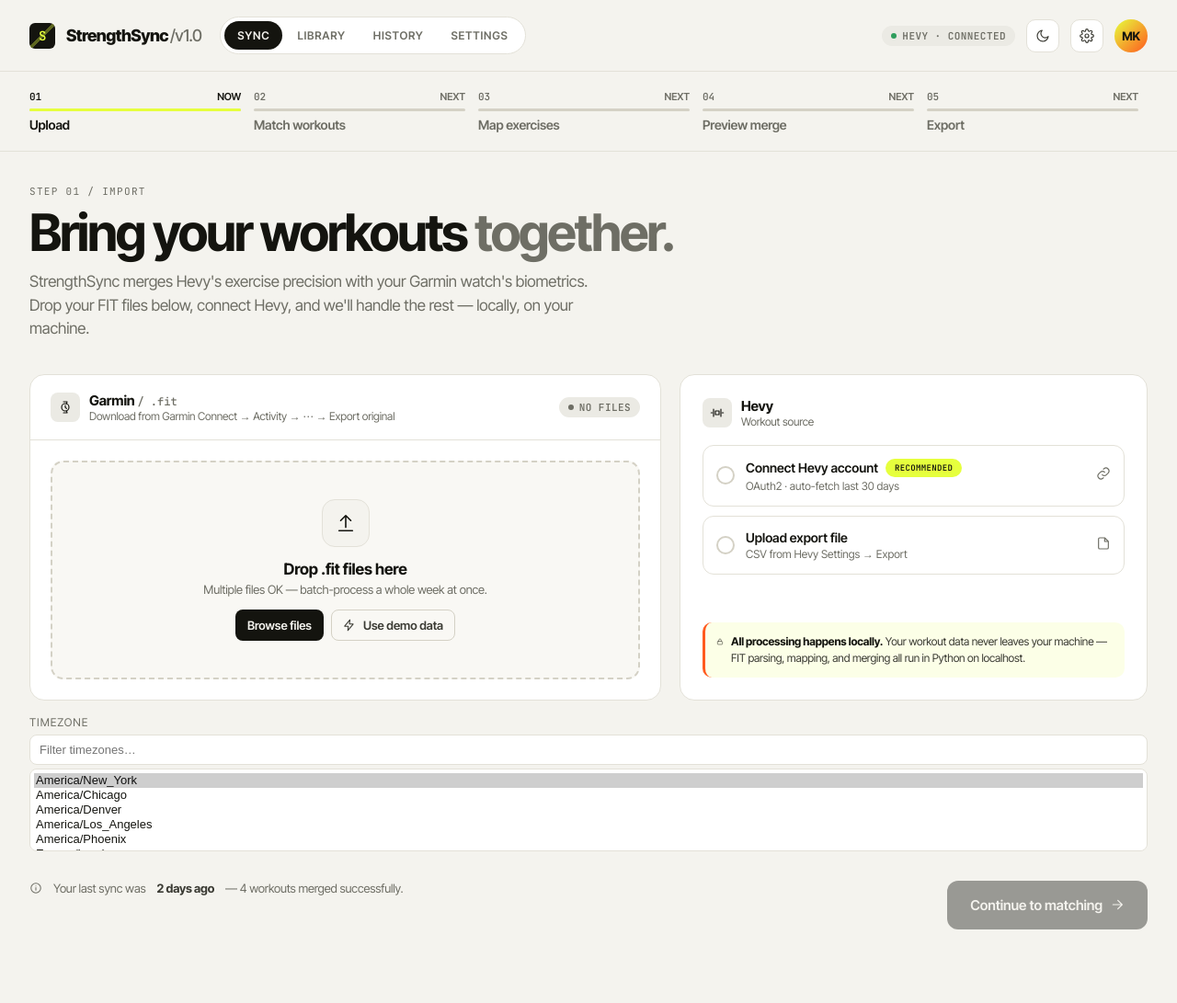
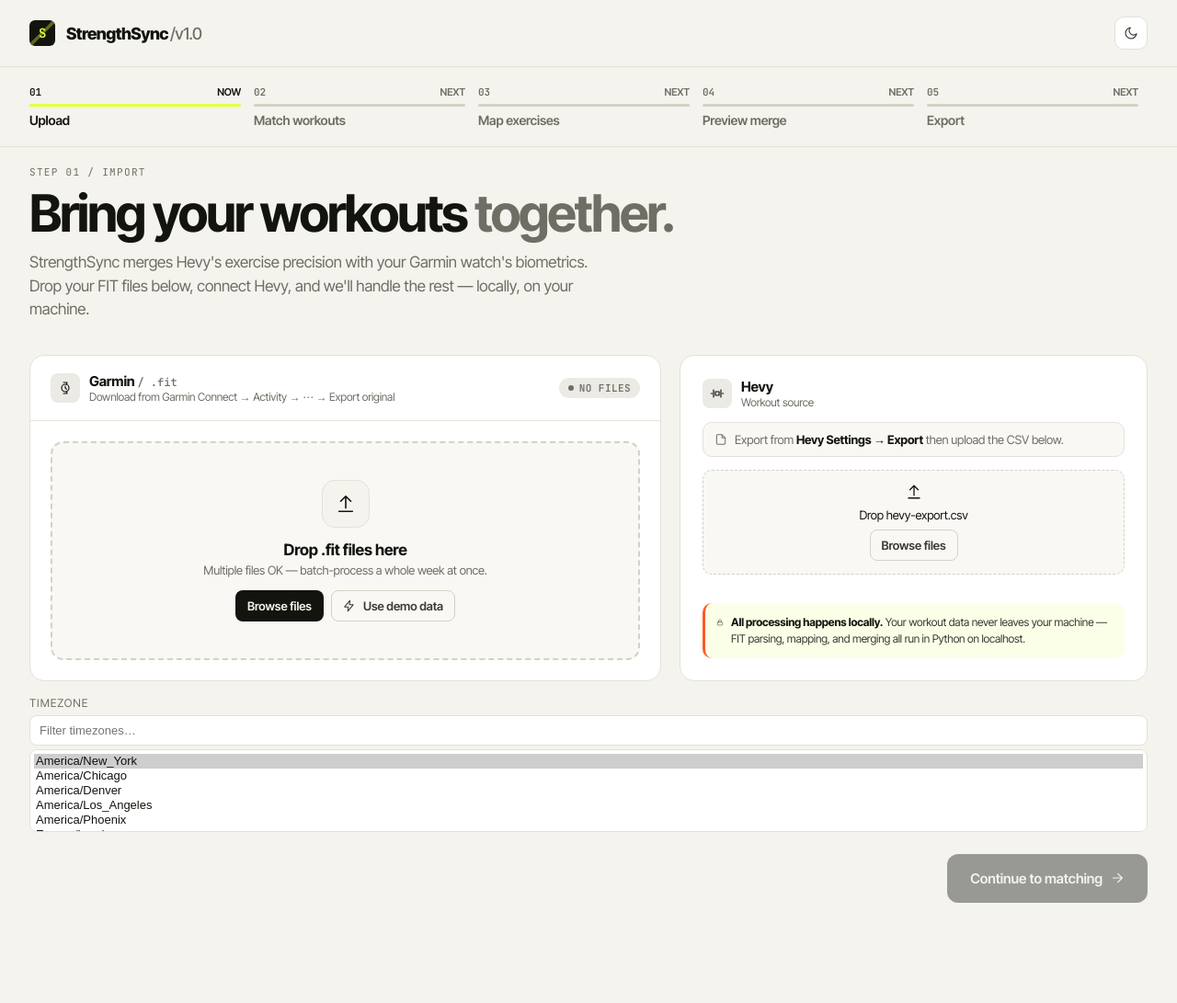
Before and after one commit to Exclad/StrengthSync, a Flask app: page / in a window 1280 px wide. Shown: the whole page at 92% size. After the commit the page ends 982 px from the top, so only its background shows below. Run offline with Flask 3, Linux system fonts and the light colour scheme; some libraries are stand-ins or nearby versions.

Commit message:
fix(05-04): UI cleanup — strip non-implemented features, tighten spacing
- shell.jsx: remove Library/History/Settings nav, HEVY·CONNECTED chip,
  Settings icon, MK avatar — only Sync exists
- screen_upload.jsx: remove OAuth2 Hevy connect option and fake signed-in
  account block; replace with simple CSV upload only; remove fake "last sync"
  stat; add timezone confirmation chip on selection; fix canContinue to
  check hevyFile instead of hevyMode; remove unused HevyOption component
- screen_match.jsx: reduce h-display from 44→32px, remove h-sub, shrink
  header to one compact row — eliminates giant top padding on step 2
- screen_preview.jsx: remove non-functional Before/Merged/Diff tabs and
  unused tab state; compact header to 32px h-display
- index.html CSS: reduce main padding-top 36→20px, bottom 80→60px

Co-Authored-By: Claude Sonnet 4.6 <noreply@anthropic.com>

```diff
--- a/static/src/screen_match.jsx
+++ b/static/src/screen_match.jsx
@@ -48,17 +48,14 @@ function ScreenMatch({ onNext, onBack, state, update }) {
 
   return (
     <div>
-      <div className="row" style={{ justifyContent: "space-between", alignItems: "flex-end" }}>
+      <div className="row" style={{ justifyContent: "space-between", alignItems: "center", marginBottom: 16 }}>
         <div>
-          <p className="h-eyebrow">STEP 02 / TIME-BASED MATCHING</p>
-          <h1 className="h-display" style={{ fontSize: 44 }}>
+          <p className="h-eyebrow" style={{ marginBottom: 4 }}>STEP 02 / TIME-BASED MATCHING</p>
+          <h1 className="h-display" style={{ fontSize: 32, margin: 0 }}>
             {loading ? <>Matching workouts&hellip;</> : matched ? <>We found <em>a match.</em></> : <><em>No match found.</em></>}
           </h1>
-          <p className="h-sub">Auto-matched by start-time proximity (±30 minute window). Pick manually if anything looks off.</p>
         </div>
-        <div className="row" style={{ gap: 8 }}>
-          <span className="chip neutral"><IconClock size={11}/> TOLERANCE · 30 MIN</span>
-        </div>
+        <span className="chip neutral"><IconClock size={11}/> TOLERANCE · 30 MIN</span>
       </div>
 
       {/* Error banner */}
--- a/static/src/screen_preview.jsx
+++ b/static/src/screen_preview.jsx
@@ -1,6 +1,5 @@
 // Screen 4 — Preview merge with HR chart + set timeline
 function ScreenPreview({ onNext, onBack, state }) {
-  const [tab, setTab] = useState("merged");
   const [preview, setPreview] = useState(null);
   const [previewError, setPreviewError] = useState(null);
   const [loading, setLoading] = useState(true);
@@ -23,19 +22,10 @@ function ScreenPreview({ onNext, onBack, state }) {
 
   return (
     <div>
-      <div className="row" style={{ justifyContent: "space-between", alignItems: "flex-end" }}>
-        <div>
-          <p className="h-eyebrow">STEP 04 / PREVIEW</p>
-          <h1 className="h-display" style={{ fontSize: 44 }}>Everything <em>checks out.</em></h1>
-          <p className="h-sub">All Garmin biometrics preserved. Hevy exercise data layered on top. Review below — nothing is written until you export.</p>
-        </div>
-        <div className="row" style={{ gap: 8 }}>
-          <div className="nav-pill">
-            <button onClick={() => setTab("before")} style={tab === "before" ? { background: "var(--ink)", color: "var(--bg)" } : {}}>Before</button>
-            <button onClick={() => setTab("merged")} style={tab === "merged" ? { background: "var(--ink)", color: "var(--bg)" } : {}}>Merged</button>
-            <button onClick={() => setTab("diff")} style={tab === "diff" ? { background: "var(--ink)", color: "var(--bg)" } : {}}>Diff</button>
-          </div>
-        </div>
+      <div style={{ marginBottom: 16 }}>
+        <p className="h-eyebrow" style={{ marginBottom: 4 }}>STEP 04 / PREVIEW</p>
+        <h1 className="h-display" style={{ fontSize: 32, margin: 0 }}>Everything <em>checks out.</em></h1>
+        <p className="h-sub" style={{ marginTop: 6, fontSize: 14 }}>Garmin biometrics preserved · Hevy exercises layered on top · nothing written until export.</p>
       </div>
 
       {/* Error banner */}
--- a/static/src/screen_upload.jsx
+++ b/static/src/screen_upload.jsx
@@ -43,7 +43,7 @@ function ScreenUpload({ onNext, state, update }) {
     ]});
   };
 
-  const canContinue = state.fitFiles.length > 0 && state.hevyMode && timezone && !uploading;
+  const canContinue = state.fitFiles.length > 0 && state.hevyFile && timezone && !uploading;
 
   const handleContinue = async () => {
     setUploadError(null);
@@ -171,39 +171,12 @@ function ScreenUpload({ onNext, state, update }) {
             </div>
           </div>
 
-          <div style={{ display: "grid", gap: 10, marginTop: 18 }}>
-            <HevyOption
-              sel={state.hevyMode === "api"}
-              onClick={() => update({ hevyMode: "api" })}
-              icon={<IconLink size={16}/>}
-              title="Connect Hevy account"
-              sub="OAuth2 · auto-fetch last 30 days"
-              badge="RECOMMENDED"
-            />
-            <HevyOption
-              sel={state.hevyMode === "file"}
-              onClick={() => update({ hevyMode: "file" })}
-              icon={<IconFile size={16}/>}
-              title="Upload export file"
-              sub="CSV from Hevy Settings → Export"
-            />
+          <div style={{ marginTop: 14, padding: "10px 12px", background: "var(--surface-2)", borderRadius: 10, border: "1px solid var(--line)", display: "flex", alignItems: "center", gap: 8 }}>
+            <IconFile size={14} style={{ color: "var(--ink-3)", flexShrink: 0 }}/>
+            <span style={{ fontSize: 13, color: "var(--ink-3)" }}>Export from <strong style={{ color: "var(--ink)" }}>Hevy Settings → Export</strong> then upload the CSV below.</span>
           </div>
 
-          {state.hevyMode === "api" && (
-            <div style={{ marginTop: 14, padding: 14, background: "var(--surface-2)", borderRadius: 10, border: "1px solid var(--line)" }}>
-              <div style={{ fontSize: 12, color: "var(--ink-3)", marginBottom: 10 }}>Signed in as</div>
-              <div className="row">
-                <div className="avatar" style={{ width: 32, height: 32, fontSize: 11 }}>MK</div>
-                <div className="stack grow">
-                  <div style={{ fontWeight: 600, fontSize: 14 }}>maya.k@hevy</div>
-                  <div className="mono" style={{ fontSize: 11, color: "var(--ink-3)" }}>token · ••••••74fa · expires in 87d</div>
-                </div>
-                <span className="chip good"><span className="dot"></span>LIVE</span>
-              </div>
-            </div>
-          )}
-
-          {state.hevyMode === "file" && (
+          {true && (
             <div style={{ marginTop: 14, padding: 14, background: "var(--surface-2)", borderRadius: 10, border: "1px dashed var(--line-2)", textAlign: "center" }}>
               <input ref={hevyInput} type="file" accept=".csv" style={{ display: "none" }}
                 onChange={e => { if (e.target.files[0]) update({ hevyFile: e.target.files[0] }); }} />
@@ -256,12 +229,15 @@ function ScreenUpload({ onNext, state, update }) {
             <option key={tz} value={tz}>{tz}</option>
           ))}
         </select>
+        {timezone && (
+          <div style={{ marginTop: 6, display: 'flex', alignItems: 'center', gap: 6 }}>
+            <IconCheck size={12} style={{ color: 'var(--good)' }}/>
+            <span style={{ fontSize: 12, color: 'var(--good)', fontFamily: 'var(--font-mono)' }}>{timezone}</span>
+          </div>
+        )}
       </div>
 
-      <div className="row" style={{ marginTop: 32, justifyContent: "space-between", alignItems: "flex-start", flexWrap: "wrap", gap: 12 }}>
-        <div className="row" style={{ color: "var(--ink-3)", fontSize: 13 }}>
-          <IconInfo size={14}/> Your last sync was <strong style={{ color: "var(--ink-2)" }}>2 days ago</strong> — 4 workouts merged successfully.
-        </div>
+      <div className="row" style={{ marginTop: 24, justifyContent: "flex-end", alignItems: "flex-start", flexWrap: "wrap", gap: 12 }}>
         <div style={{ display: "flex", flexDirection: "column", alignItems: "flex-end", gap: 8 }}>
           <button
             className="btn btn-dark btn-lg"
@@ -283,38 +259,4 @@ function ScreenUpload({ onNext, state, update }) {
   );
 }
 
-function HevyOption({ sel, onClick, icon, title, sub, badge }) {
-  return (
-    <button
-      onClick={onClick}
-      style={{
-        textAlign: "left",
-        background: sel ? "var(--surface-2)" : "transparent",
-        border: `1px solid ${sel ? "var(--ink)" : "var(--line)"}`,
-        borderRadius: 12,
-        padding: "14px 14px",
-        cursor: "pointer",
-        font: "inherit",
-        color: "inherit",
-        display: "flex",
-        alignItems: "center",
-        gap: 12,
-        transition: "all .12s ease",
-      }}
-    >
-      <div style={{ width: 20, height: 20, borderRadius: 999, border: `2px solid ${sel ? "var(--ink)" : "var(--line-2)"}`, display: "grid", placeItems: "center", flexShrink: 0 }}>
-        {sel && <div style={{ width: 8, height: 8, borderRadius: 999, background: "var(--accent-2)" }}/>}
-      </div>
-      <div className="grow">
-        <div className="row" style={{ gap: 8 }}>
-          <span style={{ fontWeight: 600, fontSize: 14 }}>{title}</span>
-          {badge && <span className="chip accent" style={{ fontSize: 9 }}>{badge}</span>}
-        </div>
-        <div style={{ fontSize: 12, color: "var(--ink-3)", marginTop: 2 }}>{sub}</div>
-      </div>
-      <div style={{ color: "var(--ink-3)" }}>{icon}</div>
-    </button>
-  );
-}
-
 window.ScreenUpload = ScreenUpload;
--- a/static/src/shell.jsx
+++ b/static/src/shell.jsx
@@ -16,19 +16,9 @@ function Shell({ step, setStep, theme, setTheme, tweaksOn, children }) {
             <div className="brand-mark"><span>S</span></div>
             <div>StrengthSync<em>/v1.0</em></div>
           </div>
-          <div className="nav-pill" role="tablist" aria-label="Sections">
-            <button className="active">Sync</button>
-            <button>Library</button>
-            <button>History</button>
-            <button>Settings</button>
-          </div>
         </div>
 
         <div className="topbar-right">
-          <span className="chip neutral mono">
-            <span className="dot" style={{ background: "var(--good)" }}></span>
-            HEVY · CONNECTED
-          </span>
           <button
             className="icon-btn"
             onClick={() => setTheme(theme === "dark" ? "light" : "dark")}
@@ -37,8 +27,6 @@ function Shell({ step, setStep, theme, setTheme, tweaksOn, children }) {
           >
             {theme === "dark" ? <IconSun/> : <IconMoon/>}
           </button>
-          <button className="icon-btn" aria-label="Settings"><IconSettings/></button>
-          <div className="avatar" title="Maya K.">MK</div>
         </div>
       </div>
 
--- a/templates/index.html
+++ b/templates/index.html
@@ -216,7 +216,7 @@
 
   /* Main */
   main {
-    padding: 36px 32px 80px;
+    padding: 20px 32px 60px;
   }
   .screen { display: none; animation: fadeIn .25s ease; }
   .screen.active { display: block; }
```
